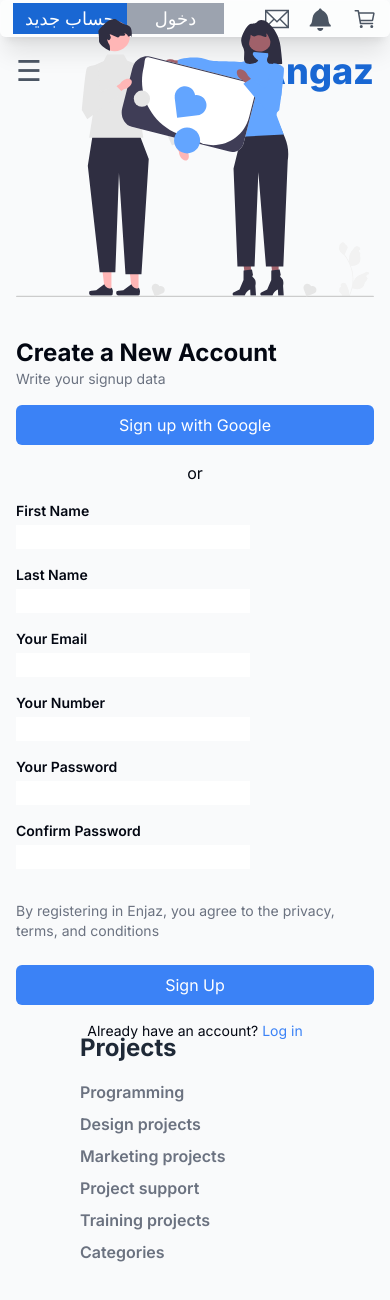
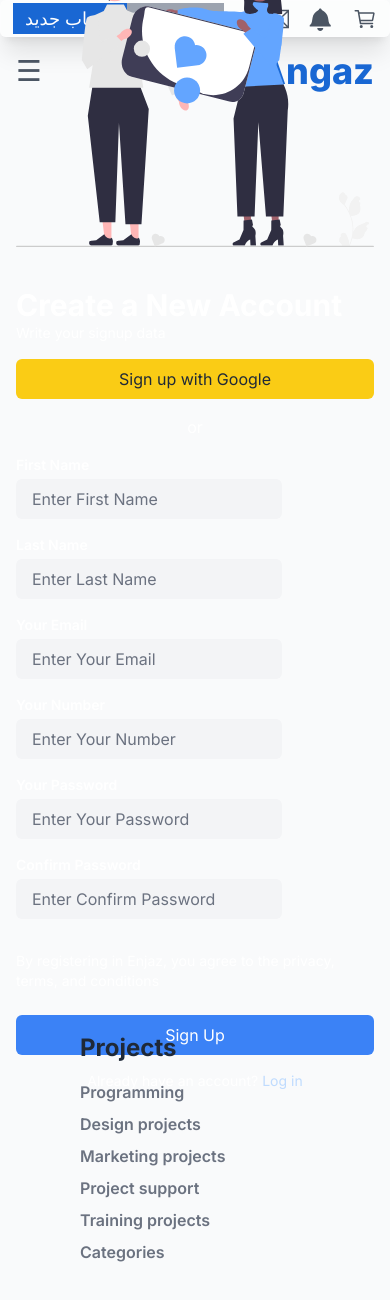
Before and after one commit to Mostafa-ElHawary/Angaz-platform, a Next.js app: page /component/mainpage/Signup in a window 390 px wide. Shown: the top 1300 px of the page. Built offline with nearby package versions, Linux system fonts and the light colour scheme.

Commit message:
editing tsx syntax of Signup & Login

```diff
--- a/src/app/component/mainpage/Signup/page.tsx
+++ b/src/app/component/mainpage/Signup/page.tsx
@@ -4,36 +4,36 @@ import Image from "next/image";
 import Link from "next/link";
 import Support from "@/app/assets/svgImg/undraw_showing_support_re_5f2v.svg";
 
-export default function Signup() {
+const Signup: React.FC = () => {
   return (
     <section className="flex flex-col items-center justify-center h-screen">
-      <div className="p-4 md:p-8 rounded-md w-full max-w-md">
+      <div className="p-4 md:p-8 rounded-md w-full max-w-md ">
         <div className="text-center mb-6">
           <Image src={Support} alt="Your Image Alt" width={600} height={250} />
         </div>
 
         <form className="flex flex-col">
-          <h3 className="text-2xl font-bold mt-4">Create a New Account</h3>
-          <p className="text-sm text-gray-500 mb-4">Write your signup data</p>
+          <h3 className="text-3xl font-bold text-white mt-4">Create a New Account</h3>
+          <p className="text-sm text-white mb-4">Write your signup data</p>
 
-          <button className="bg-blue-500 text-white py-2 rounded-md mb-4 hover:bg-blue-600 transition w-full">
+          <button className="bg-yellow-400 text-gray-800 py-2 rounded-md mb-4 hover:bg-yellow-500 transition w-full">
             Sign up with Google
           </button>
 
-          <div className="mb-4 text-center">or</div>
+          <div className="mb-4 text-center text-white">or</div>
 
           {[
             { label: "First Name", type: "text" },
             { label: "Last Name", type: "text" },
             { label: "Your Email", type: "email" },
-            { label: "Your Number", type: "number" },
+            { label: "Your Number", type: "tel" },
             { label: "Your Password", type: "password" },
             { label: "Confirm Password", type: "password" },
           ].map((input, index) => (
             <Input key={index} {...input} />
           ))}
 
-          <p className="text-sm mt-4 mb-6 text-gray-500">
+          <p className="text-sm mt-4 mb-6 text-white">
             By registering in Enjaz, you agree to the privacy, terms, and conditions
           </p>
 
@@ -44,9 +44,9 @@ export default function Signup() {
             Sign Up
           </button>
 
-          <p className="text-sm text-center">
+          <p className="text-sm text-center text-white">
             Already have an account?{' '}
-            <Link href={``} className="text-blue-500 hover:underline">
+            <Link href={``} className="text-blue-200 hover:underline">
               Log in
             </Link>
           </p>
@@ -54,20 +54,27 @@ export default function Signup() {
       </div>
     </section>
   );
+};
+
+interface InputProps {
+  label: string;
+  type: string;
 }
 
-function Input({ label, type, placeholder }: any) {
+const Input: React.FC<InputProps> = ({ label, type }) => {
   return (
     <div className="mb-4">
-      <label htmlFor={label} className="block text-sm font-semibold mb-1">
+      <label htmlFor={label} className="block text-sm font-semibold text-white mb-1">
         {label}
       </label>
       <input
         type={type}
         id={label.toLowerCase().replace(' ', '-')}
-        className="input-field"
-        placeholder={placeholder}
+        className="input-field bg-gray-100 text-gray-800 placeholder-gray-500 px-4 py-2 rounded-md focus:outline-none focus:ring focus:border-blue-300"
+        placeholder={`Enter ${label}`}
       />
     </div>
   );
-}
+};
+
+export default Signup;
--- a/src/app/component/mainpage/login/page.tsx
+++ b/src/app/component/mainpage/login/page.tsx
@@ -1,30 +1,35 @@
 import Image from "next/image";
 import Link from "next/link";
-import coffe from "@/app/assets/svgImg/undraw_coffee_time_e8cw.svg"
-export default function Login() {
+import coffe from "@/app/assets/svgImg/undraw_coffee_time_e8cw.svg";
+
+
+interface LoginProps {
+  backgroundImage: string;
+}
+
+const Login: React.FC<LoginProps> = ({ backgroundImage }) => {
   return (
-    <section className="flex flex-col items-center justify-center h-screen">
-      <div className="p-8 rounded-md shadow-md w-full max-w-md ">
-        <div className="text-center mb-8">
+    <section className="flex flex-col items-center justify-center h-screen bg-gray-900">
       <Image src={coffe} alt="Your Image Alt" width={500} height={80} />
+      <div className="container mx-auto mt-8 p-8 bg-white rounded-xl shadow-2xl flex flex-col md:flex-row">
+        <div className="flex-1 md:p-8">
+          <h2 className="text-4xl font-extrabold text-indigo-600 mb-4">
+            Welcome Back!
+          </h2>
+          <p className="text-lg text-gray-700 mb-6">Log in to your account</p>
+          <div className="mb-6 space-y-4">
+            <Link
+              href={``}
+              passHref
+              className="btn-google flex items-center justify-center bg-red-500 text-white py-3 rounded-lg hover:bg-red-600 transition w-full"
+            >
+              <i className="fab fa-google mr-2"></i> Sign in with Google
+            </Link>
           </div>
-
-        <form className="flex flex-col">
-          <h3 className="text-3xl font-extrabold mt-4 text-gray-800">
-            Welcome Back!
-          </h3>
-          <p className="text-sm text-gray-500">Log in to your account</p>
-          <button className="btn-google mb-4">Sign in with Google</button>
-
-          <div className="divider mb-4"></div>
-
-          {[
-            { label: "Your Email", type: "email" },
-            { label: "Your Password", type: "password" },
-          ].map((input, index) => (
-            <Input key={index} {...input} />
-          ))}
-
+          <div className="border-b border-gray-400 mb-6"></div>
+          <form className="flex flex-col space-y-4">
+            <Input label="Your Email" type="email" />
+            <Input label="Your Password" type="password" />
             <div className="flex items-center justify-between mb-4">
               <div className="flex items-center">
                 <input type="checkbox" id="remember" className="mr-2" />
@@ -32,40 +37,62 @@ export default function Login() {
                   Remember me
                 </label>
               </div>
-            <Link href={``} className="text-sm text-blue-500 hover:underline">
+              <Link
+                href={``}
+                passHref
+                className="text-sm text-indigo-500 hover:underline"
+              >
                 Forgot Password?
               </Link>
             </div>
-
-          <button className="btn-login mb-4">Log In</button>
-
-          <p className="text-sm text-gray-600 text-center">
+            <button
+              type="button"
+              className="bg-indigo-600 text-white py-3 rounded-lg hover:bg-indigo-700 transition focus:outline-none w-full"
+            >
+              Log In
+            </button>
+          </form>
+          <p className="text-lg text-gray-700 mt-6">
             Don't have an account?{' '}
-            <Link href={``} className="text-blue-500 hover:underline">
+            <Link
+              href={``}
+              passHref
+              className="text-indigo-500 hover:underline"
+            >
               Sign Up
             </Link>
           </p>
-        </form>
+        </div>
+        <div className="hidden md:flex md:items-center md:justify-center md:p-8">
+          <Image src={backgroundImage} alt="" />
+        </div>
       </div>
     </section>
   );
+};
+
+interface InputProps {
+  label: string;
+  type: string;
 }
 
-function Input({ label, type }: any) {
+const Input: React.FC<InputProps> = ({ label, type }) => {
   return (
-    <div className="mb-4">
+    <div className="mb-6">
       <label
         htmlFor={label}
-        className="block text-sm font-semibold text-gray-600 mb-1"
+        className="block text-lg font-semibold text-gray-700 mb-1"
       >
         {label}
       </label>
       <input
         type={type}
-        id={label.toLowerCase().replace(" ", "-")}
-        className="input-field focus:ring focus:ring-blue-500"
+        id={label.toLowerCase().replace(' ', '-')}
+        className="input-field px-4 py-2 rounded-lg border border-gray-400 focus:outline-none focus:border-indigo-500"
         placeholder={label}
       />
     </div>
   );
-}
+};
+
+export default Login;
```
Lines whose indentation alone changed are shown as unchanged.
